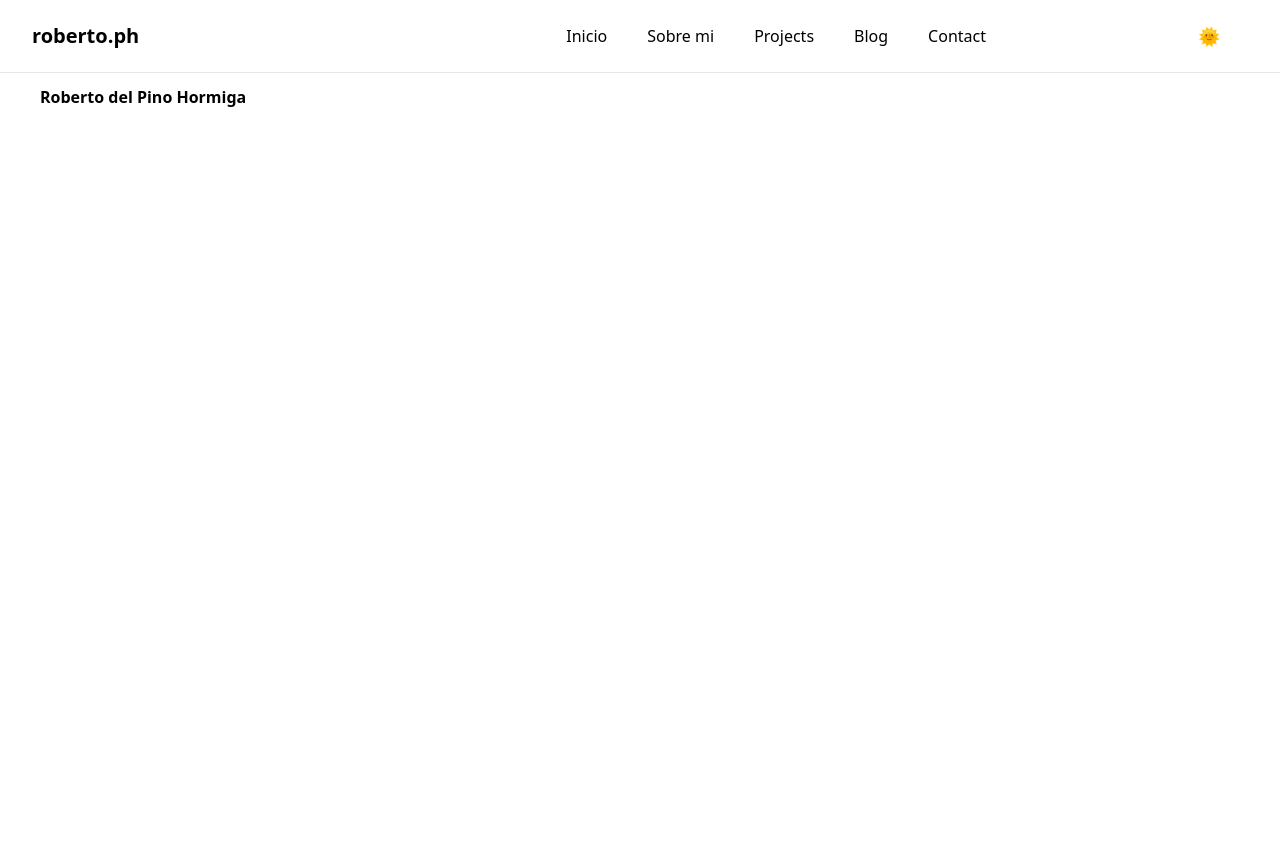
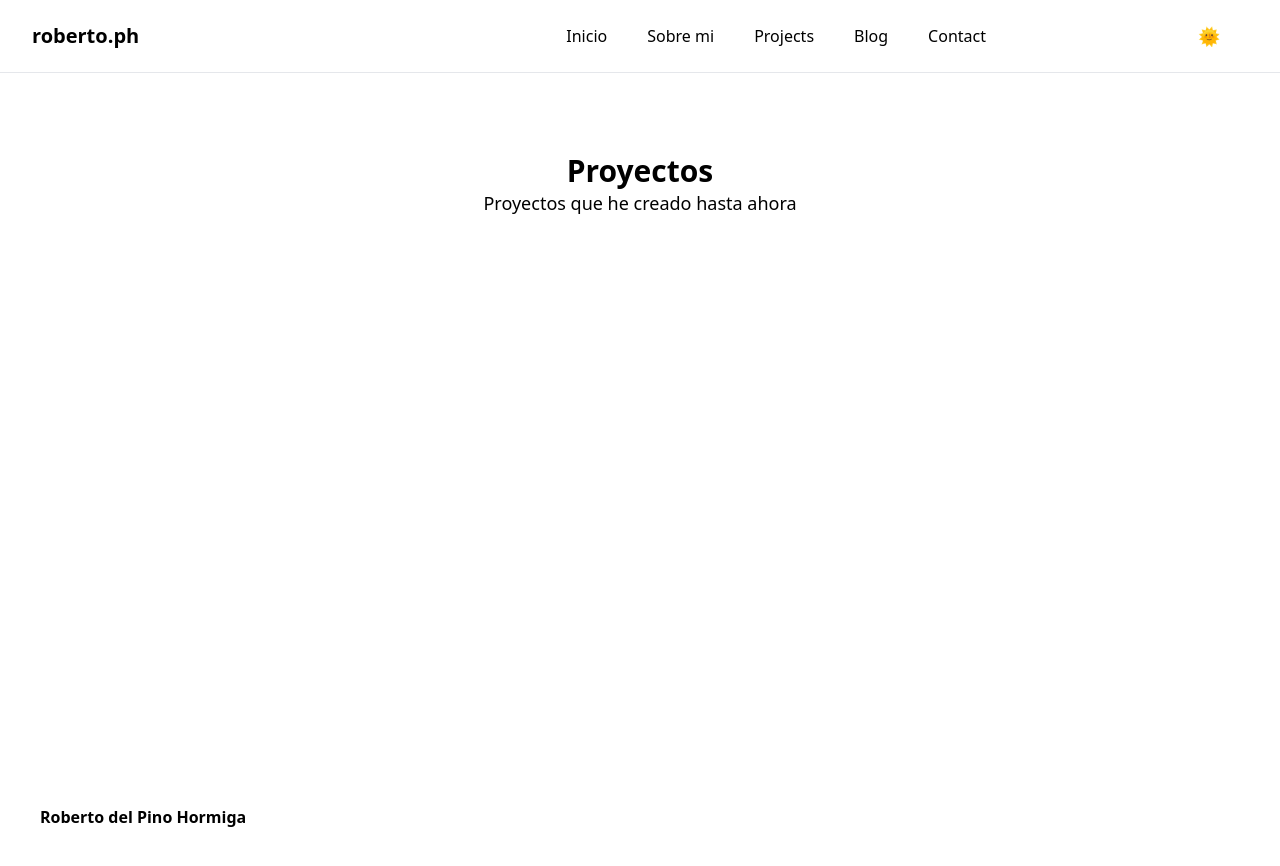
Before and after one commit to RobertoDelPino/React-Portfolio, a React (Vite) app: page /projects in a window 1280 px wide. Shown: the top 866 px of the page. Before the commit the page ends 800 px from the top, so only its background shows below. Built offline with nearby package versions, Linux system fonts and the light colour scheme; some icons are missing.

Commit message:
Added simple info to Project page

```diff
--- a/src/pages/ProjectsPage/ProjectsPage.tsx
+++ b/src/pages/ProjectsPage/ProjectsPage.tsx
@@ -1,5 +1,14 @@
-export const ProjectsPage = () => (
-    <section>
+export const ProjectsPage = () => {
 
-    </section>
-);
+    // Maybe use useContext to bring back the projects info?
+
+    return (
+        <section className=" 2xl:min-h-[95%] md:min-h-[80%] dark:bg-gray-800">
+            <article className="max-w-screen-xl m-auto dark:text-white mt-20">
+                <h2 className="text-3xl font-bold text-center">Proyectos</h2>
+                <p className="text-center text-lg">Proyectos que he creado hasta ahora</p>
+
+            </article>
+        </section>
+    );
+}
```
